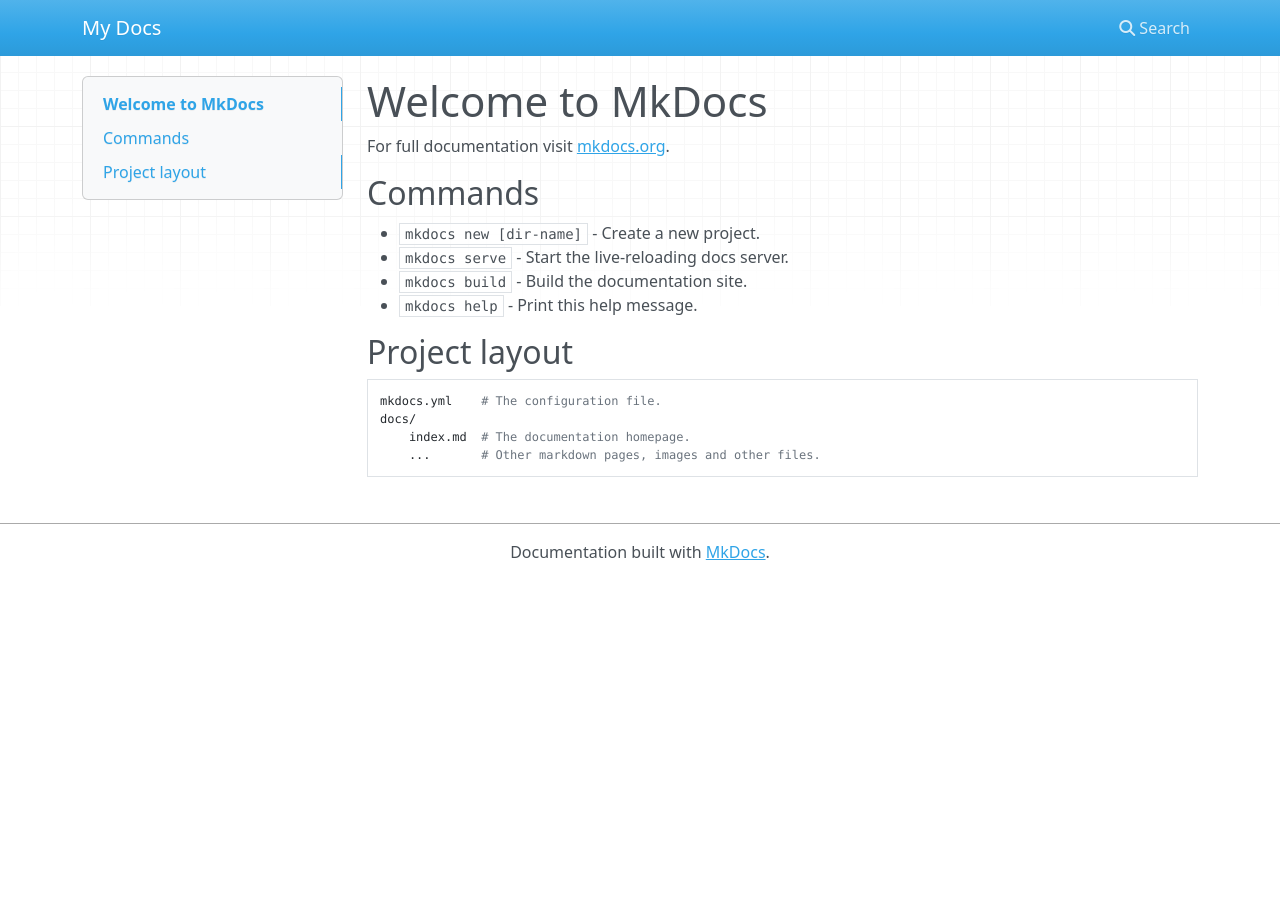
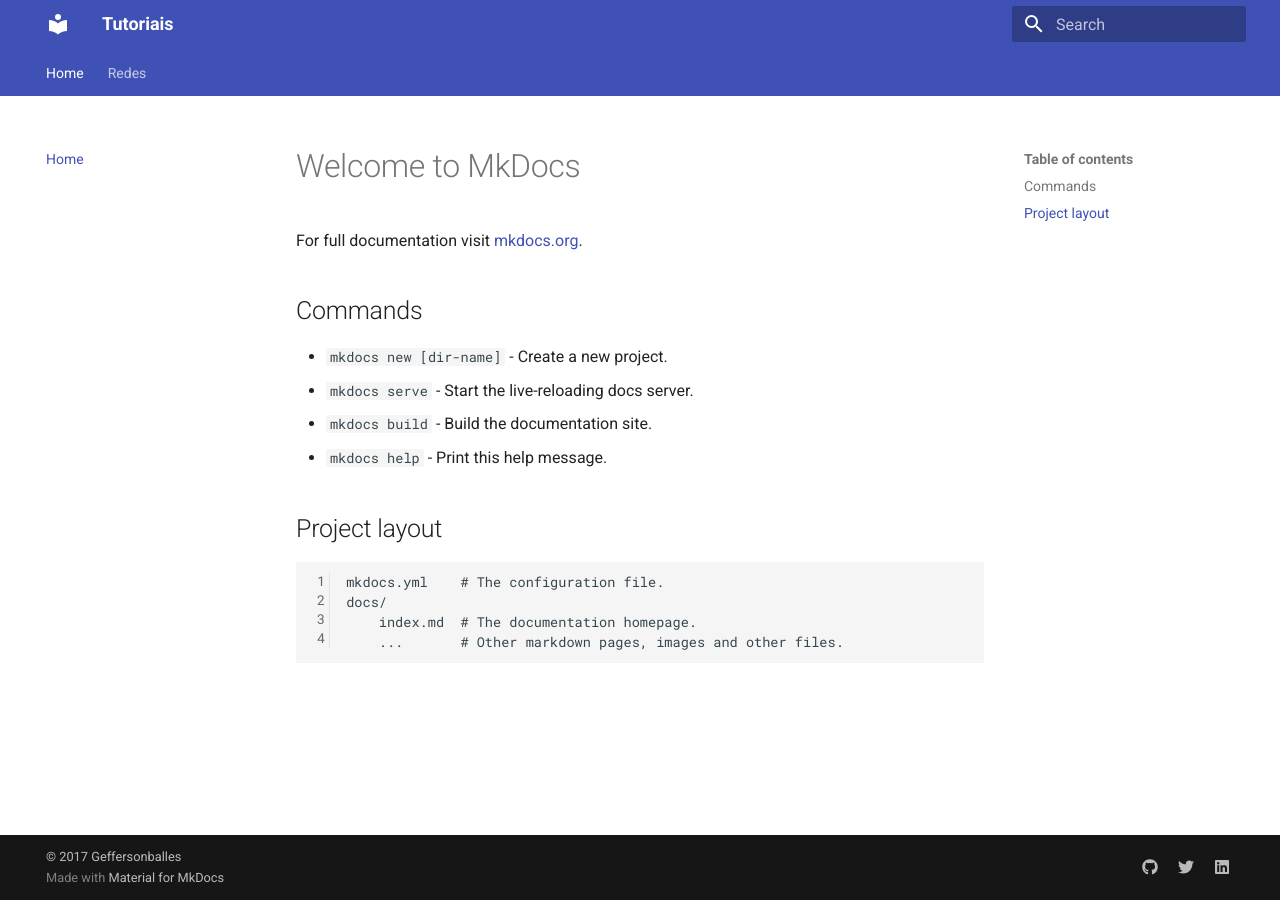
Before and after one commit to Geffersonballes/Tutoriais, an MkDocs documentation site: the page built from docs/index.md, in a window 1280 px wide. Built offline with MkDocs 1.6.1 and Material for MkDocs 9.7.7, drawn with Linux system fonts in a browser that asks for light colours; nearby versions of some CDN libraries; old or Windows-style settings are respelled for this version of MkDocs.

Commit message:
Alterando template

```diff
--- a/mkdocs.yml
+++ b/mkdocs.yml
@@ -1 +1,51 @@
-site_name: My Docs
+# Informações do Projeto
+site_name: Tutoriais
+site_description: 'Tutoriais para iniciantes'
+site_author: 'Gefferson Balles'
+site_url: 'http://geffersonballes.github.io/Tutoriais'
+
+# Documentos e Temas
+docs_dir: 'docs'
+theme : 'material'
+
+# Copyright
+copyright: '© 2017 Geffersonballes'
+
+# Opções
+extra:
+  palette:
+    primary: 'indigo'
+    accent: 'light blue'
+  font:
+    text: 'Roboto'
+    code: 'Roboto Mono'
+  feature:
+    tabs: true
+  social:
+    - type: 'github'
+      link: 'https://github.com/geffersonballes'
+    - type: 'twitter'
+      link: 'https://twitter.com/Geffersonballes'
+    - type: 'linkedin'
+      link: 'https://www.linkedin.com/in/geff/'
+
+# Extensions
+markdown_extensions:
+  - codehilite:
+      css_class: code
+      linenums: True
+      guess_lang: True
+      pygments_style: friendly
+      noclasses: True
+  - admonition
+  - toc:
+      permalink: '«'
+
+
+# Paginas
+pages:
+  - 'Home': 'index.md'
+  - 'Redes':
+    - 'Cabeamento':
+      - 'Crimpagem': 'redes/cabeamento/crimpagem.md'
+      - 'Instalação': 'redes/cabeamento/instalacao.md'
```
Also changed, not shown: docs/redes/cabeamento/crimpagem.md (added), docs/redes/cabeamento/instalacao.md (added), 1 other file.
